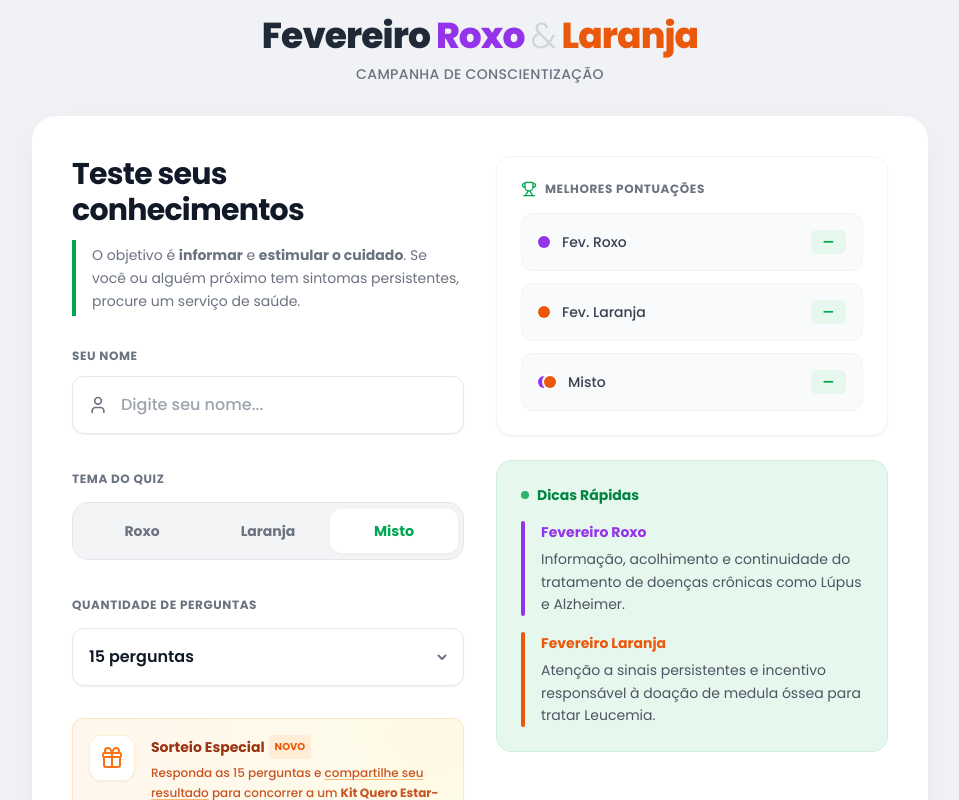
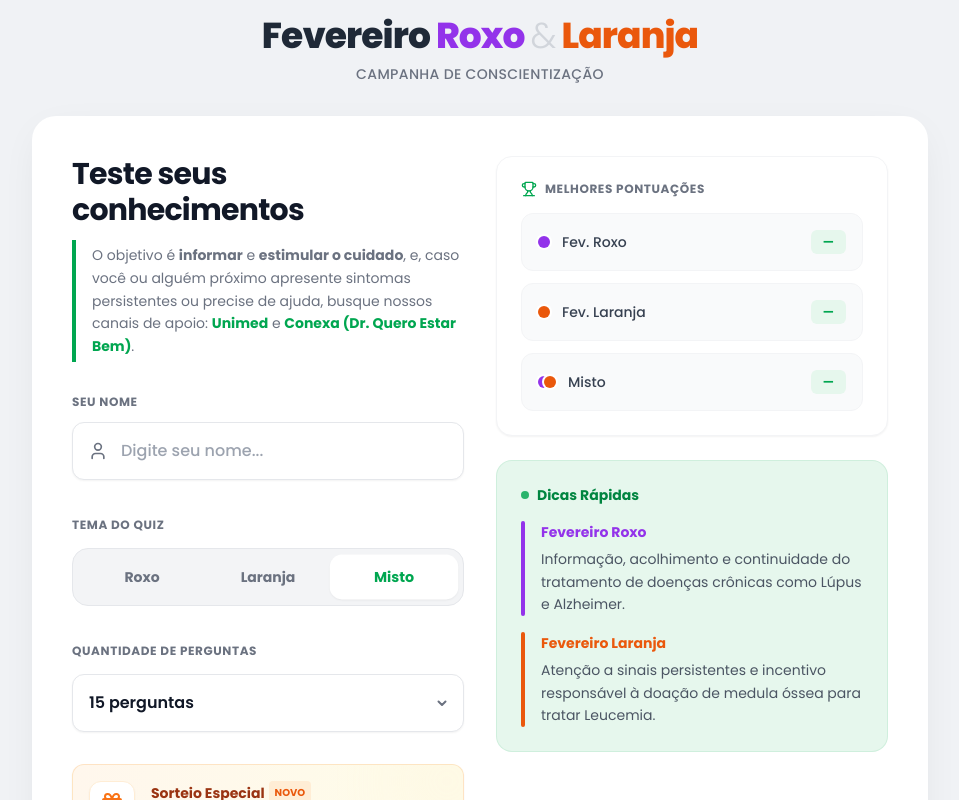
Before and after one commit to llypeDev/QUIZ-FEVEREIRO-ROXO-E-LARANJA, a React (Vite) app: page / in a window 1280 px wide. Shown: the top 800 px of the page, without its empty margins (160-1119 px from the left). Built offline with nearby package versions, Linux system fonts and the light colour scheme.

Commit message:
Atualiza HomeView e adiciona regras ao gitignore

```diff
--- a/components/HomeView.tsx
+++ b/components/HomeView.tsx
@@ -85,8 +85,7 @@ export const HomeView: React.FC<HomeViewProps> = ({
             Teste seus conhecimentos
           </h2>
           <p className="text-muted text-sm leading-relaxed border-l-4 border-brand pl-4 py-1">
-            O objetivo é <strong>informar</strong> e <strong>estimular o cuidado</strong>.
-            Se você ou alguém próximo tem sintomas persistentes, procure um serviço de saúde.
+            O objetivo é <strong>informar</strong> e <strong>estimular o cuidado</strong>, e, caso você ou alguém próximo apresente sintomas persistentes ou precise de ajuda, busque nossos canais de apoio: <a href="https://queroquero.mybeehome.com/wiki/107/detail" target="_blank" rel="noopener noreferrer" className="font-bold text-brand hover:underline">Unimed</a> e <a href="https://queroquero.mybeehome.com/wiki/113/detail" target="_blank" rel="noopener noreferrer" className="font-bold text-brand hover:underline">Conexa (Dr. Quero Estar Bem)</a>.
           </p>
         </div>
 
```
Also changed, not shown: 2 other files (tests, documents, lock files or other folders).
